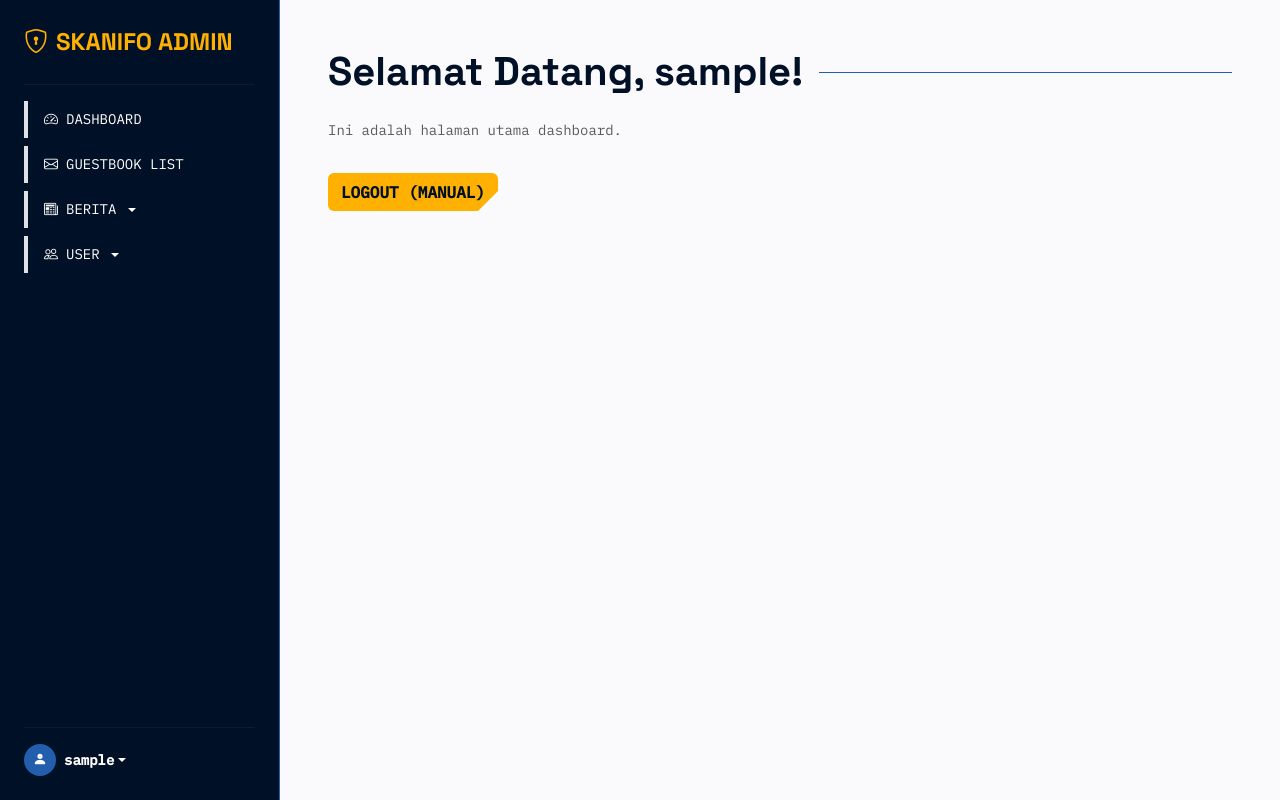
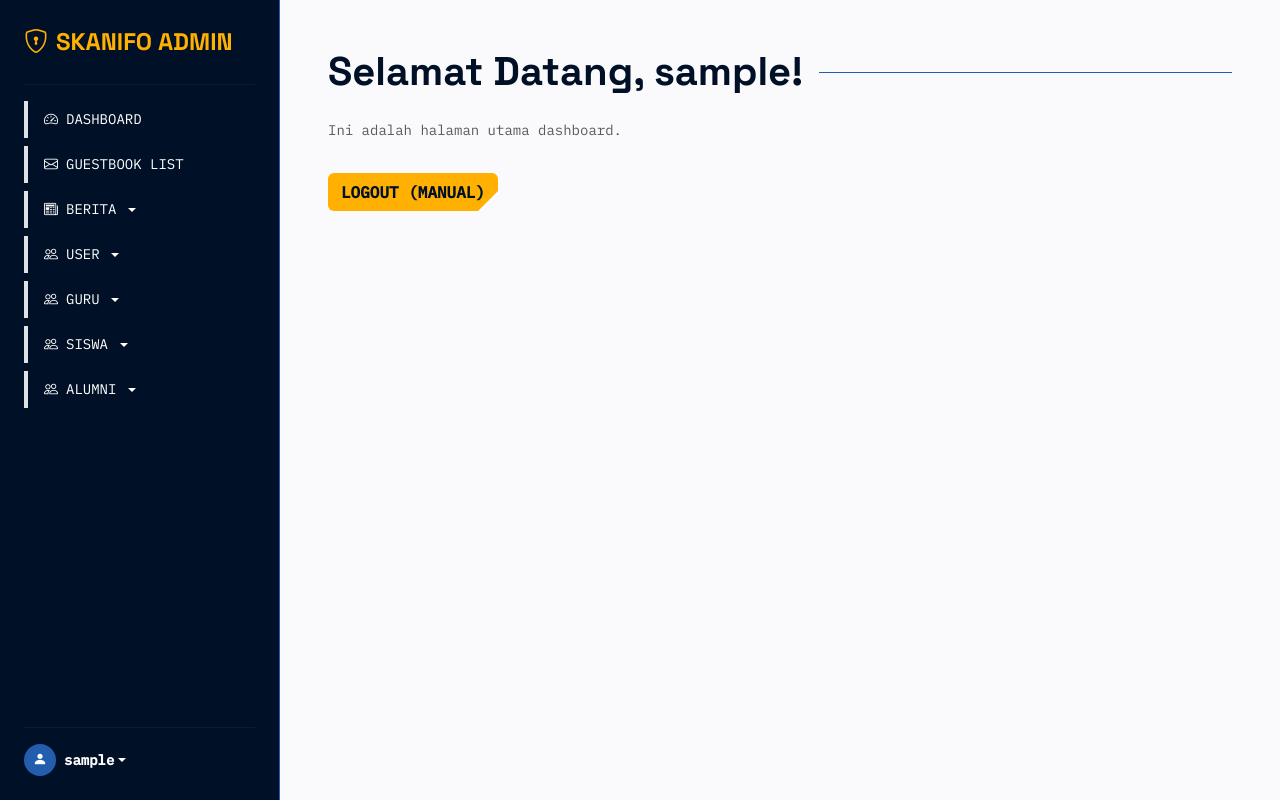
Before and after one commit to itskristyy/website_school, a PHP site: page /page/dashboard/dashboard.php in a window 1280 px wide. Run offline with PHP 8.4, Linux system fonts and the light colour scheme; the visitor is signed in with stand-in values (Sample User, id 1).

Commit message:
feat: add new path for user, guru, and alumni

```diff
--- a/components/sidebar.php
+++ b/components/sidebar.php
@@ -40,6 +40,45 @@
                 </ul>
             </div>
         </li>
+        <!-- Dropdown Menu / Submenu -->
+        <li class="nav-item">
+            <a class="nav-link text-white dropdown-toggle d-flex align-items-center gap-2 rounded-0 border-start border-4 border-transparent" href="#" data-bs-toggle="collapse"
+                data-bs-target="#guru-collapse" aria-expanded="false">
+                <i class="bi bi-people"></i> Guru
+            </a>
+            <div class="collapse" id="guru-collapse">
+                <ul class="nav flex-column ms-4 mt-2 gap-1 border-start" style="border-color: rgba(255,255,255,0.2) !important;">
+                    <li><a href="../dashboard/tambah_guru.php" class="nav-link py-1 px-3 text-white" style="color: rgba(255,255,255,.7) !important;">Tambah Guru</a></li>
+                    <li><a href="../dashboard/data_guru.php" class="nav-link py-1 px-3 text-white" style="color: rgba(255,255,255,.7) !important;">Data Guru</a></li>
+                </ul>
+            </div>
+        </li>
+        <!-- Dropdown Menu / Submenu -->
+        <li class="nav-item">
+            <a class="nav-link text-white dropdown-toggle d-flex align-items-center gap-2 rounded-0 border-start border-4 border-transparent" href="#" data-bs-toggle="collapse"
+                data-bs-target="#siswa-collapse" aria-expanded="false">
+                <i class="bi bi-people"></i> Siswa
+            </a>
+            <div class="collapse" id="siswa-collapse">
+                <ul class="nav flex-column ms-4 mt-2 gap-1 border-start" style="border-color: rgba(255,255,255,0.2) !important;">
+                    <li><a href="../dashboard/tambah_siswa.php" class="nav-link py-1 px-3 text-white" style="color: rgba(255,255,255,.7) !important;">Tambah Siswa</a></li>
+                    <li><a href="../dashboard/data_siswa.php" class="nav-link py-1 px-3 text-white" style="color: rgba(255,255,255,.7) !important;">Data Siswa</a></li>
+                </ul>
+            </div>
+        </li>
+        <!-- Dropdown Menu / Submenu -->
+        <li class="nav-item">
+            <a class="nav-link text-white dropdown-toggle d-flex align-items-center gap-2 rounded-0 border-start border-4 border-transparent" href="#" data-bs-toggle="collapse"
+                data-bs-target="#alumni-collapse" aria-expanded="false">
+                <i class="bi bi-people"></i> Alumni
+            </a>
+            <div class="collapse" id="alumni-collapse">
+                <ul class="nav flex-column ms-4 mt-2 gap-1 border-start" style="border-color: rgba(255,255,255,0.2) !important;">
+                    <li><a href="../dashboard/tambah_alumni.php" class="nav-link py-1 px-3 text-white" style="color: rgba(255,255,255,.7) !important;">Tambah Alumni</a></li>
+                    <li><a href="../dashboard/data_alumni.php" class="nav-link py-1 px-3 text-white" style="color: rgba(255,255,255,.7) !important;">Data Alumni</a></li>
+                </ul>
+            </div>
+        </li>
     </ul>
     <hr style="border-color: rgba(255,255,255,0.2);">
     <div class="dropdown">
```
